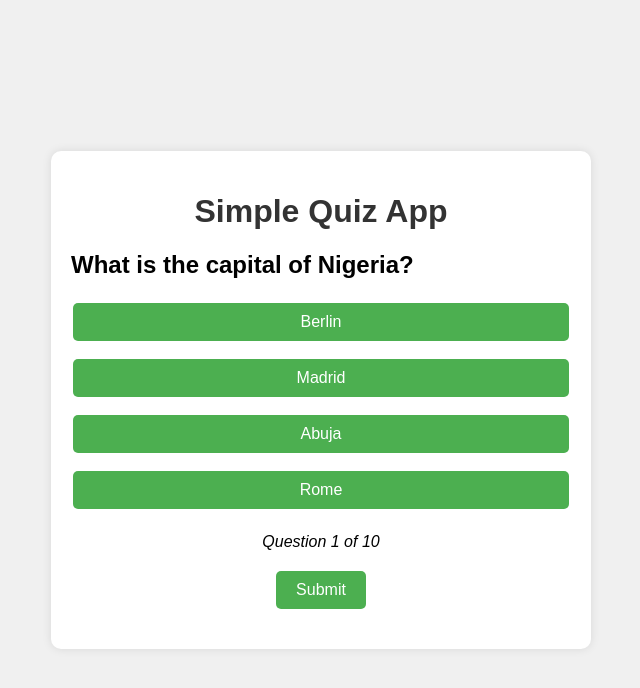
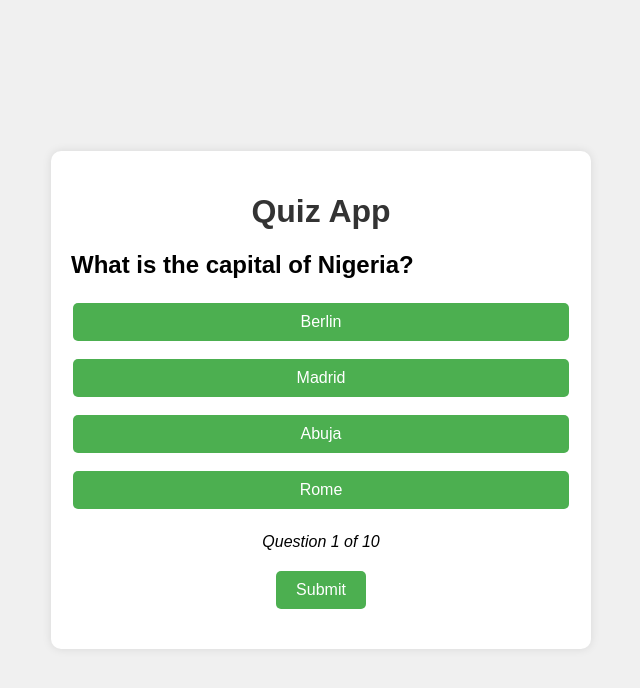
Before and after one commit to JohnOkoli/quiz_App, a plain HTML site: page index.html in a window 1280 px wide. Shown: the whole page, without its empty margins (319-959 px from the left). Drawn offline with Linux system fonts and the light colour scheme.

Commit message:
Third commit

```diff
--- a/index.html
+++ b/index.html
@@ -3,12 +3,12 @@
 <head>
     <meta charset="UTF-8">
     <meta name="viewport" content="width=device-width, initial-scale=1.0">
-    <title>Simple Quiz App</title>
+    <title>Quiz App</title>
     <link rel="stylesheet" href="styles.css">
 </head>
 <body>
     <div class="quiz-container">
-        <h1>Simple Quiz App</h1>
+        <h1>Quiz App</h1>
         <div id="quiz">
             <h2 id="question"></h2>
             <div id="choices"></div>
```
